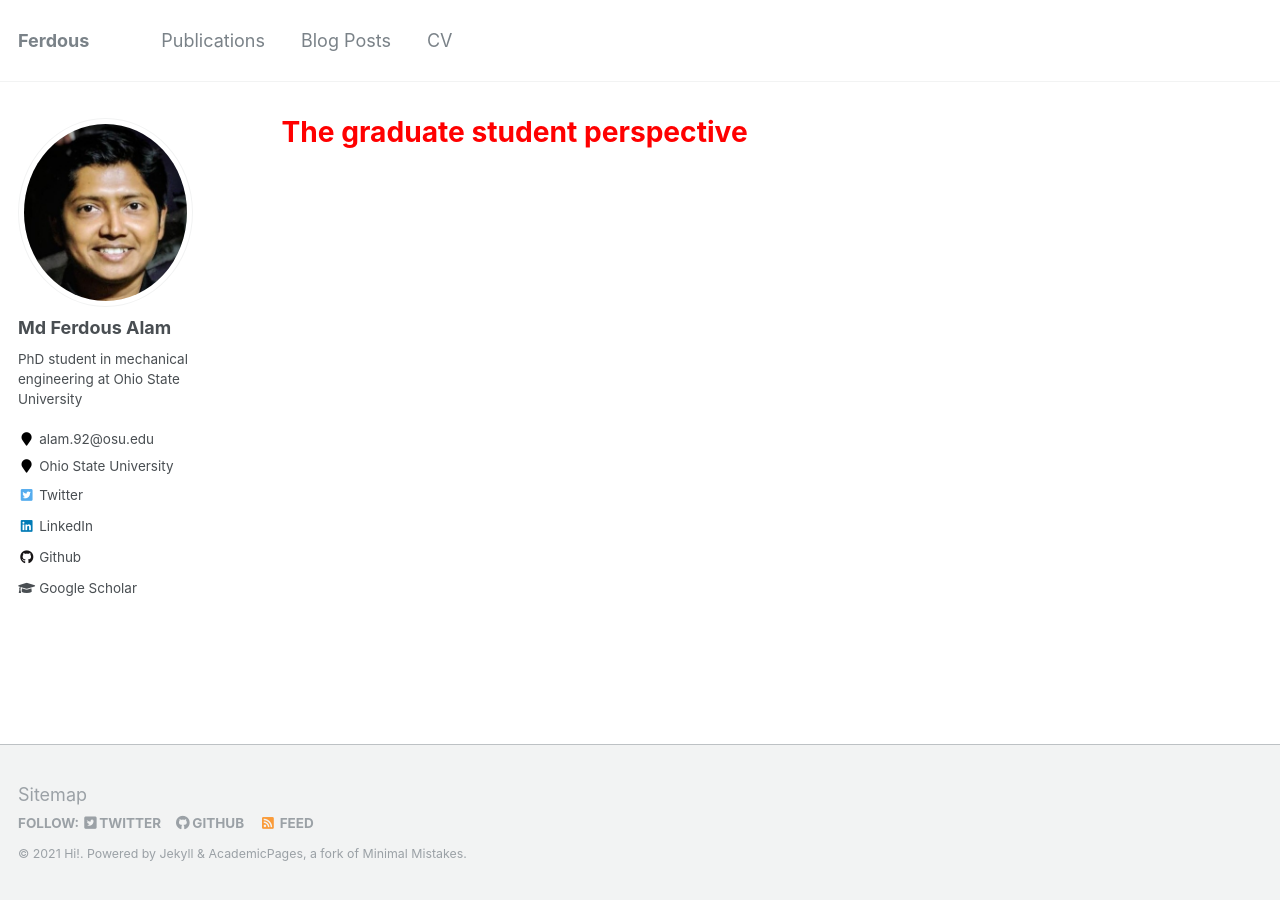
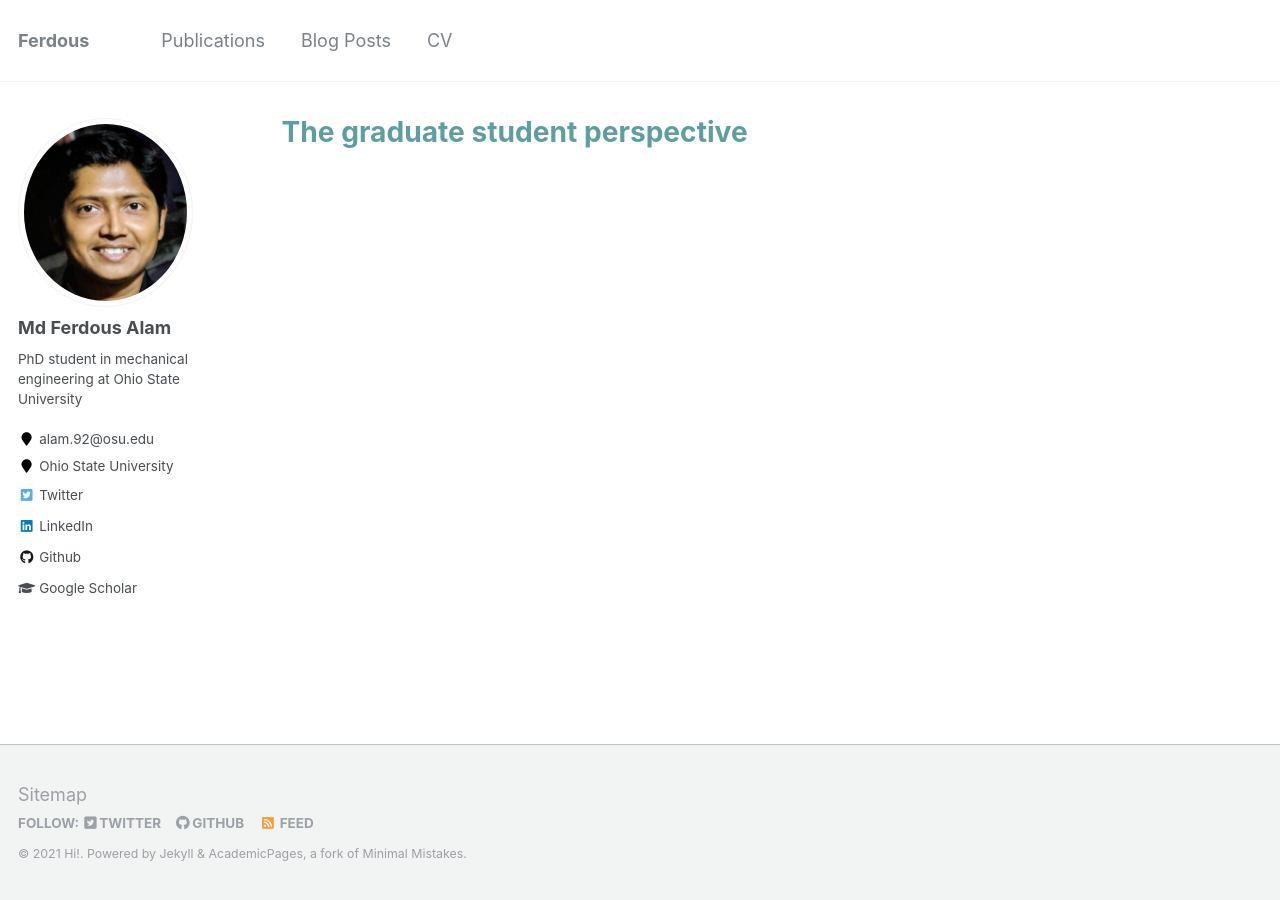
Before and after one commit to ghost-083/ghost-083.github.io, a Jekyll site: the page built from _pages/blog-posts.html, in a window 1280 px wide. Built offline with Jekyll 4.4.1, drawn with Linux system fonts in a browser that asks for light colours.

Commit message:
Trigger rebuild

```diff
--- a/_pages/blog-posts.html
+++ b/_pages/blog-posts.html
@@ -1,7 +1,7 @@
 ---
 layout: archive
 permalink: /blog-posts/
-title: <span style="color:red">The graduate student perspective</span>
+title: <span style="color:cadetblue">The graduate student perspective</span>
 author_profile: true
 redirect_from:
   - /wordpress/blog-posts/
```
Also changed, not shown: 3 other files.
